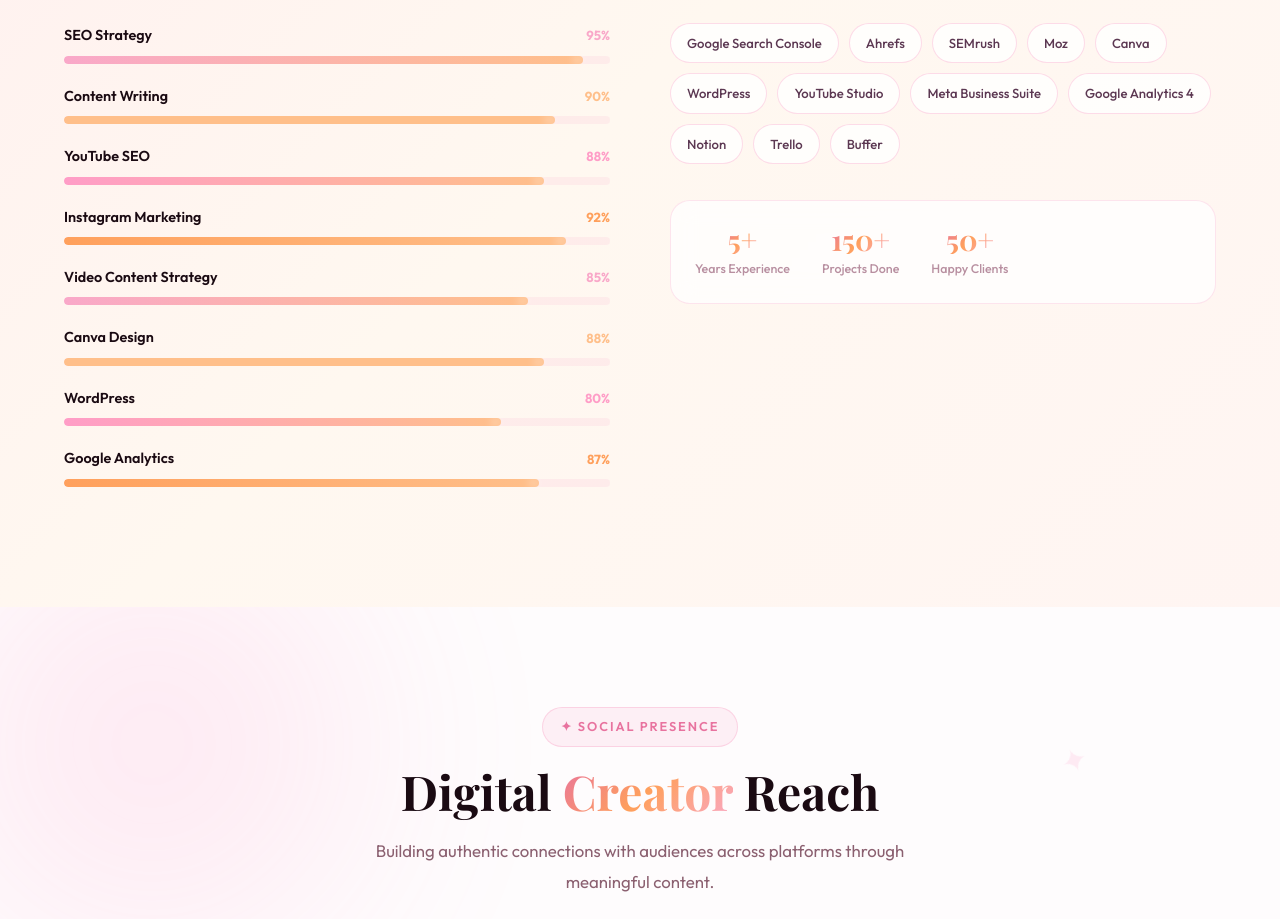
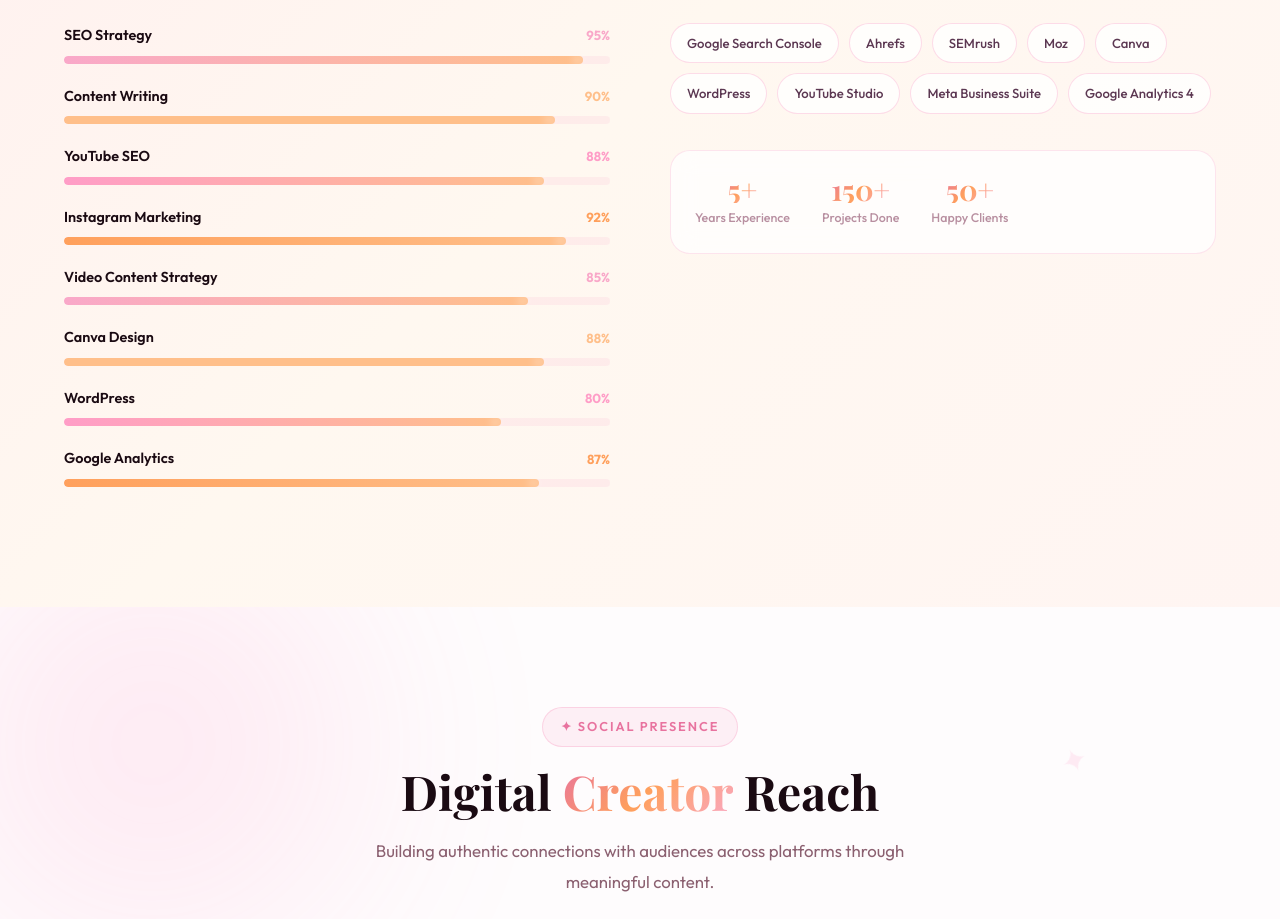
Before and after one commit to faizakhanpathan/faizaportfolio, a React (Vite) app: page / in a window 1280 px wide. Shown: the part 2520-3439 px from the top of the page. Built offline with nearby package versions, Linux system fonts and the light colour scheme; a web font is replaced by a local one.

Commit message:
removed notion trello buffer

```diff
--- a/src/components/sections/SkillsSection/SkillsSection.tsx
+++ b/src/components/sections/SkillsSection/SkillsSection.tsx
@@ -13,7 +13,7 @@
   { name: 'Google Analytics', level: 87, color: '#ffa05c' },
 ];
 
-const techBadges = ['Google Search Console', 'Ahrefs', 'SEMrush', 'Moz', 'Canva', 'WordPress', 'YouTube Studio', 'Meta Business Suite', 'Google Analytics 4', 'Notion', 'Trello', 'Buffer'];
+const techBadges = ['Google Search Console', 'Ahrefs', 'SEMrush', 'Moz', 'Canva', 'WordPress', 'YouTube Studio', 'Meta Business Suite', 'Google Analytics 4'];
 
 export default function SkillsSection() {
   const { ref, controls } = useScrollReveal(0.1);
```
